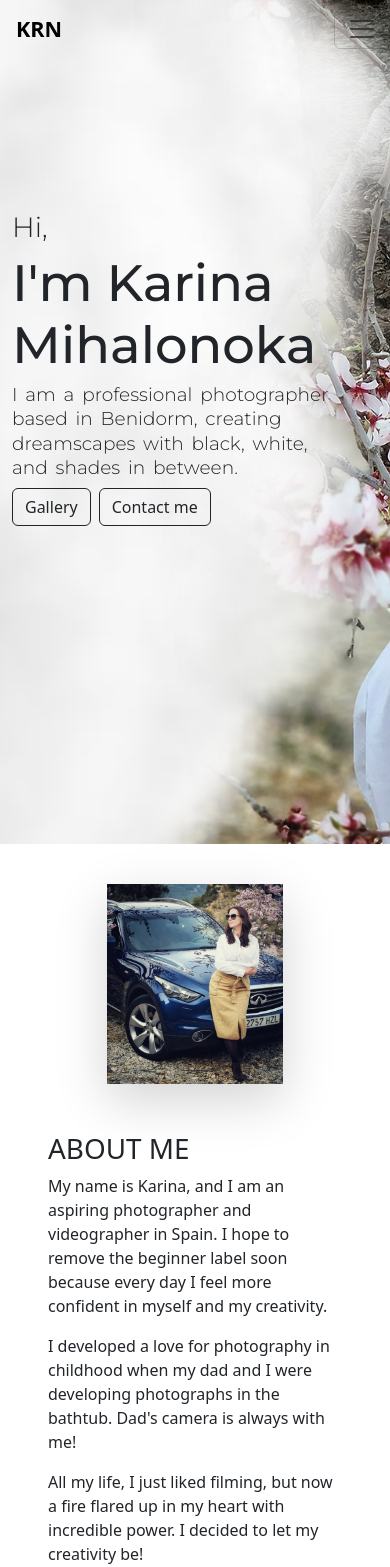
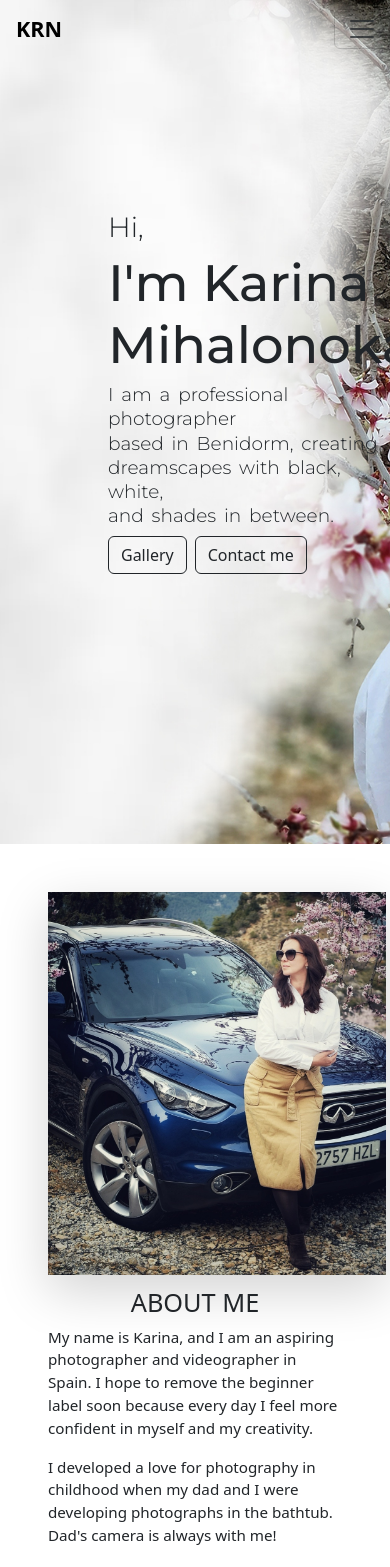
Before and after one commit to rrromanm/krn-portfolio, a React (Create React App) app: page / in a window 390 px wide. Shown: the top 1567 px of the page. Built offline with nearby package versions, Linux system fonts and the light colour scheme.

Commit message:
about component responsive
used wrong way of responsiveness, need to use React Hook

```diff
--- a/src/App.css
+++ b/src/App.css
@@ -54,13 +54,3 @@
 .mont-medium{
   font-family: montserrat-medium;
 }
-
-body{
-    margin: 0;
-    padding: 0;
-    background-image: url('../public/assets/bg.jpg');
-    background-repeat: no-repeat;
-    background-size: cover;
-    background-position: center;
-    height: 100vh;
-}
--- /dev/null
+++ b/src/Components/about/about.css
@@ -0,0 +1,88 @@
+
+/* RESPONSIVENESS */
+
+/* WIDE SCREEN */
+
+.wide-screen h1{
+    font-size: 7vh;
+}
+
+.wide-screen p{
+    font-size: 2vh;
+}
+
+.wide-screen img{
+    max-width: 50vh;
+}
+/* LAPTOP L SCREEN */
+
+.laptopL-screen h1{
+    font-size: 4vh;
+}
+
+.laptopL-screen p{
+    font-size: 1.5vh;
+}
+
+.laptopL-screen img{
+    max-width: 50vh;
+}
+
+/* LAPTOP */
+
+.laptop-screen h1{
+    font-size: 3vh;
+}
+
+.laptop-screen p{
+    font-size: 1.2vh;
+}
+
+.laptop-screen img{
+    max-width: 40vh;
+}
+
+/* TABLET */
+
+.tablet-screen h1{
+    margin-top: 1.5vh;
+    font-size: 3vh;
+}
+
+.tablet-screen p{
+    font-size: 2vh;
+}
+
+.tablet-screen img{
+    max-width: 60vh;
+}
+
+/* SMALLER TABLET */
+
+.smaller-tablet-screen h1{
+    margin-top: 1.5vh;
+    font-size: 3vh;
+}
+
+.smaller-tablet-screen p{
+    font-size: 1.8vh;
+}
+
+.smaller-tablet-screen img{
+    max-width: 40vh;
+}
+
+/* MOBILE M */
+
+.mobileM-screen h1{
+    margin-top: 1.5vh;
+    font-size: 2.5vh;
+}
+
+.mobileM-screen p{
+    font-size: 1.5vh;
+}
+
+.mobileM-screen img{
+    max-width: 30vh;
+}
--- a/src/Components/about/about.js
+++ b/src/Components/about/about.js
@@ -1,19 +1,69 @@
-import React from 'react';
+import React, { useState, useEffect } from 'react';
+import './about.css';
 
 const About = () => {
+  const [isWideScreen, setIsWideScreen] = useState(window.innerWidth > 1169);
+  const [isLaptopL, setIsLaptopL] = useState(window.innerWidth < 1441)
+  const [isLaptop, setIsLaptop] = useState(window.innerWidth < 976)
+  const [isTablet, setIsTablet] = useState(window.innerWidth < 769)
+  const [isSmallerTablet, setIsSmallerTablet] = useState(window.innerWidth < 570)
+  const [isMobileM, setIsMobileM] = useState(window.innerWidth < 376)
+
+  useEffect(() => {
+    const handleResize = () => {
+      const width = document.documentElement.clientWidth;
+
+      const isBiggerThan1440 = width > 1440;
+      const isLaptopL = width < 1441 && width > 975;
+      const isLaptop = width < 976 && width > 767;
+      const isTablet = width < 768 && width > 569;
+      const isSmallerTablet = width < 570 && width > 375;
+      const isMobileM = width < 376;
+
+
+      setIsWideScreen(isBiggerThan1440);
+      setIsLaptopL(isLaptopL);
+      setIsLaptop(isLaptop);
+      setIsTablet(isTablet);
+      setIsSmallerTablet(isSmallerTablet);
+      setIsMobileM(isMobileM);
+
+      console.log('isWideScreen:', isBiggerThan1440);
+      console.log('isLaptopL:', isLaptopL);
+      console.log('isLaptop:', isLaptop);
+      console.log('isTablet:', isTablet);
+      console.log('isSmallerTablet:', isSmallerTablet);
+      console.log('isMobileM:', isMobileM);
+    };
+
+    handleResize();
+
+    window.addEventListener('resize', handleResize);
+
+    return () => {
+      window.removeEventListener('resize', handleResize);
+    };
+  }, []);
+
   return (
-    <div className='pt-5 px-5'>
+    <div className={`pt-5 px-5
+    ${isWideScreen ? 'wide-screen' : ''}
+    ${isLaptopL ? 'laptopL-screen' : ''}
+    ${isLaptop ? 'laptop-screen' : ''}
+    ${isTablet ? 'tablet-screen' : ''}
+    ${isSmallerTablet ? 'smaller-tablet-screen' : ''}
+    ${isMobileM ? 'mobileM-screen' : ''}
+    `}>
       <div className='row'>
         <div className='col-md-6'>
           <img
             src={process.env.PUBLIC_URL + '/assets/karina.jpeg'}
             alt='KRN'
-            className='img-fluid shadow-lg'
-            style={{ maxWidth: '60%' }} // Adjust the max width as needed
+            className='shadow-lg '
           />
         </div>
-        <div className='col-md-6 py-5'>
-          <h1 className='text-start'>ABOUT ME</h1>
+        <div className='col-md-6'>
+          <h1 className={`text-start ${isTablet || isSmallerTablet || isMobileM ? 'text-center' : ''}`}>ABOUT ME</h1>
 
           <p className='text-start'>
             My name is Karina, and I am an aspiring photographer and videographer in Spain. I hope to remove the beginner label soon because every day I feel more confident in myself and my creativity.
--- a/src/Components/home/home.css
+++ b/src/Components/home/home.css
@@ -1,4 +1,16 @@
+.bg-image{
+    background-image: url('./../../../public/assets/bg.jpg');
 
+    background-size: cover;
+
+  /* Center the background image */
+  background-position: center;
+
+  /* No-repeat the background image */
+  background-repeat: no-repeat;
+
+  height: 100vh;
+}
 #text{
     margin-top: 25vh;
     margin-bottom: 36.8vh;
--- a/src/Components/home/home.js
+++ b/src/Components/home/home.js
@@ -43,8 +43,8 @@ function Home() {
   );
 
   return (
-    <div className="container">
-      <div className="row">
+    <div className='bg-image'>
+      <div className="row ps-5 ms-5">
         <div className="col-md-6" id="text">
           <h3 className="mont-light fs-1 fs-md-5" id="hi">
             Hi,
@@ -67,6 +67,7 @@ function Home() {
             {descriptionText}
           </h5>
 
+
           <div>
             <button type="button" className="btn border-dark me-2">
               <a
@@ -87,7 +88,7 @@ function Home() {
           </div>
         </div>
       </div>
-    </div>
+      </div>
   );
 }
 
```
